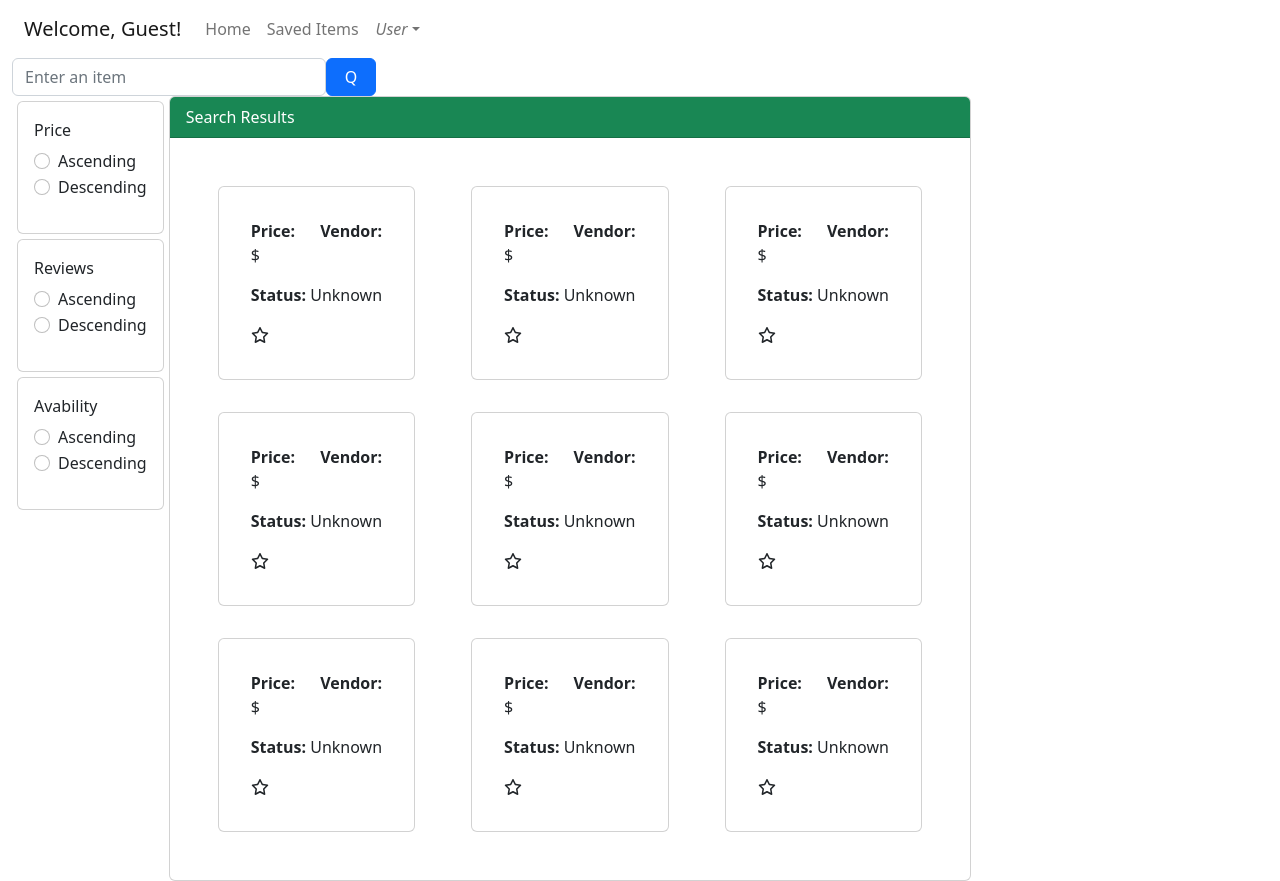
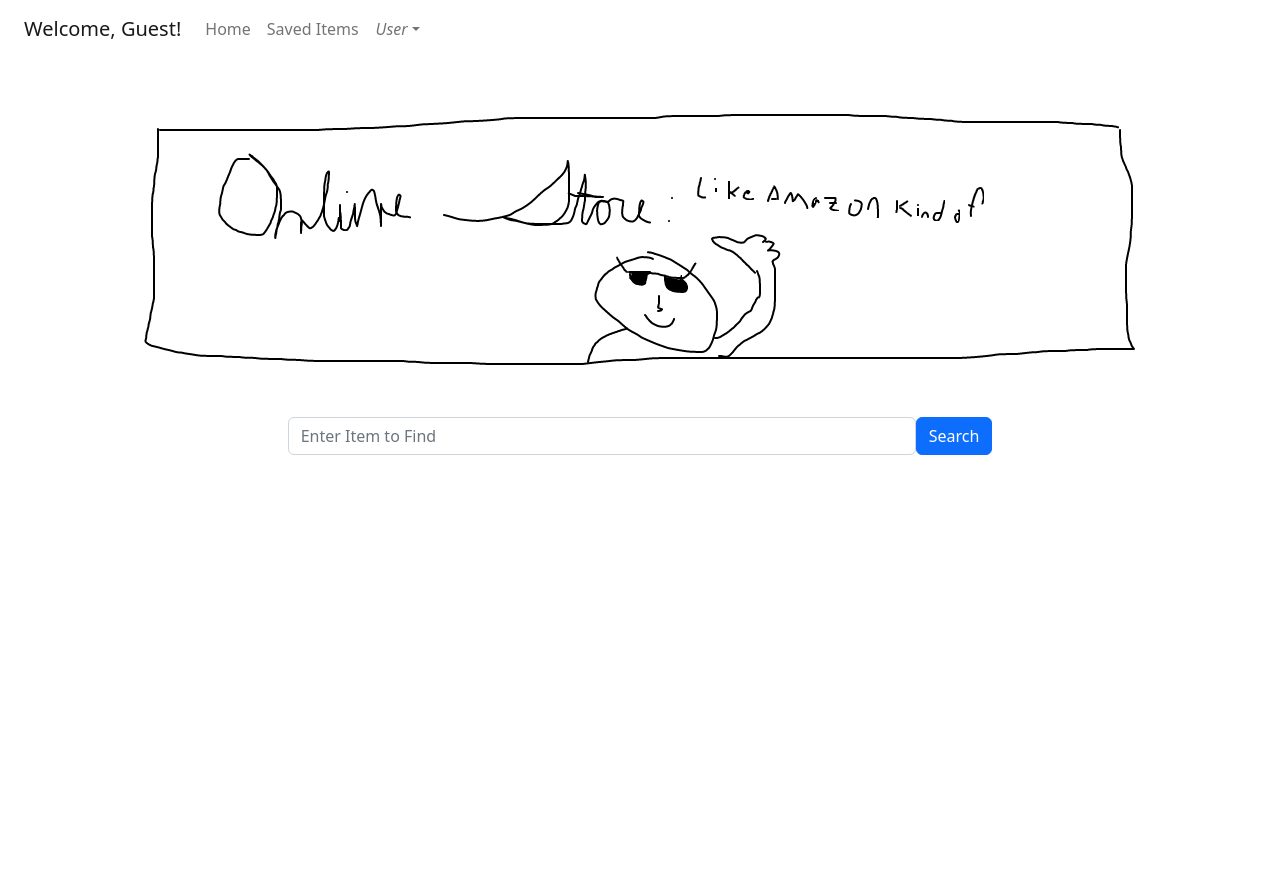
Before and after one commit to cs595-Group8/Store-Website, a Vue app: page / in a window 1280 px wide. After the commit the page ends 800 px from the top, so only its background shows below. Built offline with nearby package versions, Linux system fonts and the light colour scheme.

Commit message:
Search page displays correctly with filter stuff

```diff
--- a/src/components/ItemCard.vue
+++ b/src/components/ItemCard.vue
@@ -1,5 +1,5 @@
 <template>
-  <div style="max-width:15rem; max-height:40rem; margin:1rem;">
+    <div>
       <b-card v-bind:img-src=img img-alt="Product Image" img-top>
           <b-card-body>
               <b-link v-bind:href=productLink>
@@ -9,7 +9,7 @@
                   <div style="display: flex; justify-content: space-between; ">
                       <p class="card-text">
                           <strong>Price:</strong>
-                        <div> ${{price}}</div>
+                          <div> {{price}}</div>
                       </p>
                       <p class="card-text">
                           <strong>Vendor: </strong>
@@ -23,7 +23,7 @@
                       </p>
 
                       <div>
-                        <label> {{rating}} </label>
+                          <label> {{rating != undefined ? rating: "N/A"}} </label>
                           <fa icon="fa-regular fa-star"/>
                       </div>
 
--- a/src/views/SearchPage.vue
+++ b/src/views/SearchPage.vue
@@ -3,62 +3,139 @@
 <template>
   <UpperBar></UpperBar>
 
-    <div>
-    <b-form inline style="display: flex">
-      <label class="sr-only" for="inline-form-input-name" >Search</label>
-      <b-form-input
-        id="inline-form-input-name"
-        class="mb-2 mr-sm-2 mb-sm-0"
-        placeholder="Enter an item"
-        style="width: 25%"
-      ></b-form-input>
-      <b-button variant="primary" style="width: 50px">Q</b-button>
-    </b-form>
+  <div v-if="firstSearch" style="display: flex; justify-content: center; margin: 2rem;">
+    <img src="../images/logo.png" style="margin: 1rem"/>
   </div>
-  <div style="display: flex">
-  <FilterBox></FilterBox>
-  <div>
-    <b-card
-        header="Search Results"
-        header-text-variant="white"
-        header-tag="header"
-        header-bg-variant="success"
-        footer-border-variant="dark"
-    >
-    <b-card-body>
-        <b-card-group deck>
-            <ItemCard></ItemCard>
-            <ItemCard></ItemCard>
-            <ItemCard></ItemCard>
-        </b-card-group>
-        <b-card-group deck>
-            <ItemCard></ItemCard>
-            <ItemCard></ItemCard>
-            <ItemCard></ItemCard>
-        </b-card-group>
-        <b-card-group deck>
-            <ItemCard></ItemCard>
-            <ItemCard></ItemCard>
-            <ItemCard></ItemCard>
-        </b-card-group>
-    </b-card-body>
-  </b-card>
+
+  <div style="display: flex; justify-content: center">
+    <b-form-input
+      v-model="searchTerm"
+      placeholder="Enter Item to Find"
+      style="width: 50%"
+      v-on:keyup.enter="search">
+    </b-form-input>
+    <b-button variant="primary" v-on:click="search">Search</b-button>
   </div>
-</div>
+
+
+
+  <div style="display: flex; justify-content: center" v-if="!firstSearch && isLoading">
+    <img src="../images/loading.gif" style="margin: 1rem"/>
+  </div>
+  <div v-if="!firstSearch && !isLoading">
+    <div style="display: flex; ">
+      <FilterBox></FilterBox>
+      <div style="display: flex; justify-content: center">
+        <div style="display: grid; grid-template-columns: auto auto auto auto auto auto; width: 80%; padding: 1rem">
+          <div v-for="item of itemsToShow">
+            <ItemCard
+              v-bind:name=item.name
+              v-bind:rating=item.rating
+              v-bind:vendor=item.vendor
+              v-bind:img=item.img
+              v-bind:price=item.price
+              v-bind:productLink=item.productLink
+            />
+          </div>
+        </div>
+      </div>
+    </div>
+    <div style="display: flex; align-items: center; justify-content: center">
+      <b-button variant="warning" v-bind:disabled="start == 1" style="margin: 1rem" v-on:click="previous">Previous</b-button>
+      <div> <p> Items {{start}}-{{end}} </p> </div>
+      <b-button variant="warning" v-bind:disabled="end == items.length" style="margin: 1rem" v-on:click="next">Next</b-button>
+    </div>
+  </div>
 </template>
 
 <script>
   import ItemCard from '../components/ItemCard.vue'
   import UpperBar from '../components/UpperBar.vue'
   import FilterBox from '../components/FilterBox.vue'
+  import axios from "axios"
+  import Item from '../models/item.js'
 
   export default {
     components:{
         ItemCard,
         UpperBar,
         FilterBox
+    },
+    data(){
+      return{
+        searchTerm: '',
+        items: [],
+        itemsToShow: [],
+        firstSearch: true,
+        isLoading: false,
+        formatter: new Intl.NumberFormat('en-US', {style: 'currency', currency: 'USD'}),
+        start: 1,
+        end: 25
+      }
+    },
+    methods: {
+      search: async function (event) {
+        this.firstSearch = false;
+        this.isLoading = true;
+        let items = [];
+        const targetResults = await this.targetSearch();
+        const walmartResults = await this.walmartSearch();
+        if(targetResults.data.search_results != undefined){
+          targetResults.data.search_results.forEach((item) => {
+            items.push(new Item(item.product.title, this.formatter.format(item.offers.primary.price), "Target", "Available", item.product.rating, item.product.main_image, item.product.link));
+          });
+        }
+
+        if(walmartResults.data.search_results != undefined){
+          walmartResults.data.search_results.forEach((item) => {
+            items.push(new Item(item.product.title, this.formatter.format(item.offers.primary.price), "Walmart", "Available", item.product.rating, item.product.main_image, item.product.link));
+          });
+        }
+        this.isLoading = false;
+        this.items = items.sort((a, b) => (b.rating ?? 0) - (a.rating ?? 0));
+        this.start = 1;
+        this.end = this.items.length < 25 ? this.items.length: 25;
+        this.itemsToShow = this.items.slice(this.start-1, this.end-1);
+      },
+      targetSearch: async function(){
+        let url = "https://api.redcircleapi.com/request?api_key=425C4E691CE8494DB739D40611D91D73&search_term=";
+        let searchCopy = this.searchTerm;
+        const formattedSearch = searchCopy.split(" ").join("+");
+        const urlEnd = "&type=search&sort_by=best_seller";
+        url = url.concat(formattedSearch, urlEnd);
+        try{
+          const result = await axios.get(url);
+          return result;
+        } catch (error){
+          console.log(error);
+        }
+      },
+      walmartSearch: async function(){
+        let url = "https://api.bluecartapi.com/request?api_key=668C8CEDAB0F4825B6305C1C7CED6177&search_term=";
+        let searchCopy = this.searchTerm;
+        const formattedSearch = searchCopy.split(" ").join("+");
+        const urlEnd = "&type=search&sort_by=best_seller";
+        url = url.concat(formattedSearch, urlEnd);
+        try{
+          const result = await axios.get(url);
+          return result;
+        } catch (error){
+          console.log(error);
+        }
+      },
+      previous: function(event){
+        this.start = this.start - 25;
+        this.end = this.end - 25;
+        this.itemsToShow = this.items.splice(this.start, this.end);
+      },
+      next: function(event){
+        this.start = this.start + 25;
+        this.end = this.end + 25;
+        this.itemsToShow = this.items.splice(this.start, this.end);
+      }
     }
   }
+
 
 </script>
 
```
Also changed, not shown: src/images/loading.gif (added), src/images/logo.png (added). Lines whose indentation alone changed are shown as unchanged.
